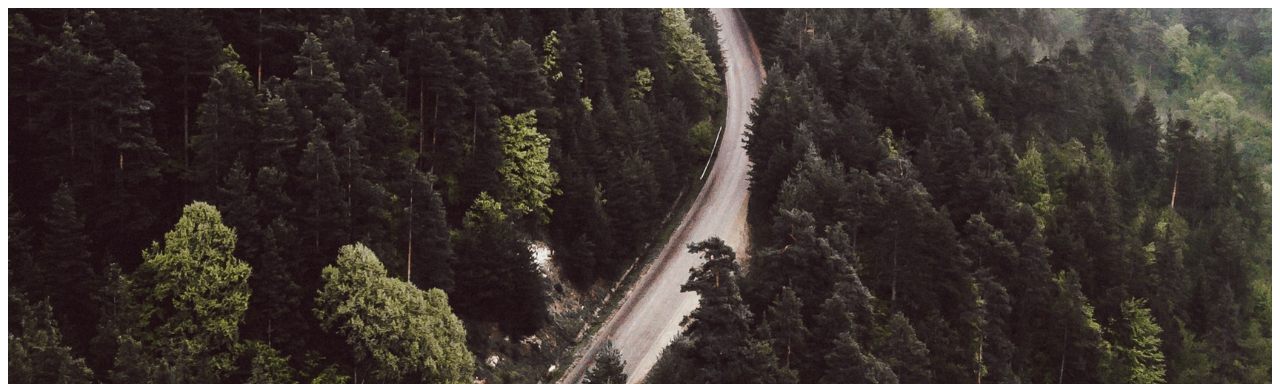
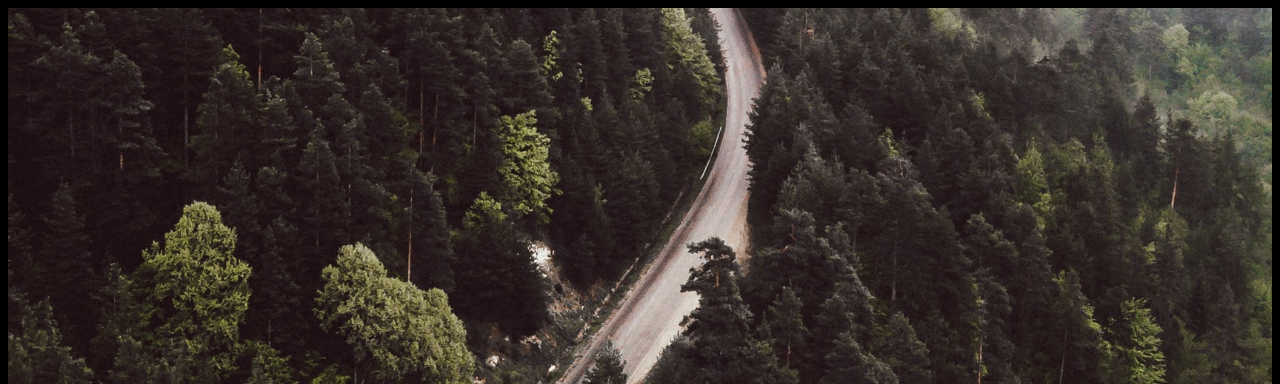
Before and after one commit to Lansky1994/project1, a plain HTML site: page index.html in a window 1280 px wide. Shown: the top 384 px of the page. Drawn offline with Linux system fonts and the light colour scheme.

Commit message:
add style.css from PC

```diff
--- a/style.css
+++ b/style.css
@@ -1,7 +1,6 @@
-/*h1{
+h1{
     height: 100vh;
     color: azure;
-    border: 5px red solid;
     display: flex;
     align-items: center;
     justify-content: center;
@@ -9,7 +8,7 @@
 body{
     background-color: black;
 }
-*/
+
 .section{
     display: flex;
     align-items: center;
```
